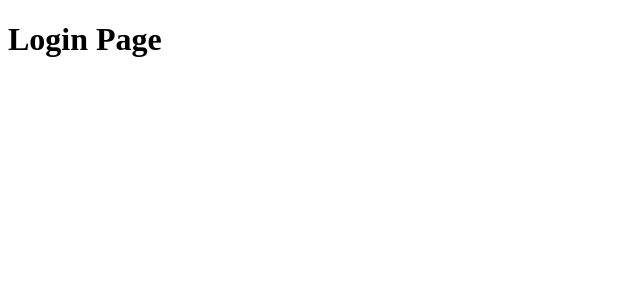
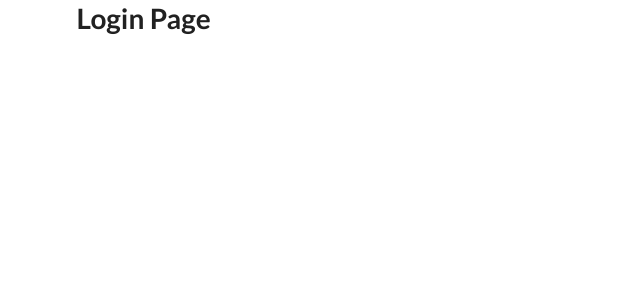
Before and after one commit to cocogueva/bookworm, a React (Create React App) app: page /login in a window 1280 px wide. Shown: the top 300 px of the page, without its empty margins (0-640 px from the left). Built offline with nearby package versions, Linux system fonts and the light colour scheme.

Commit message:
semantic ui setup

```diff
--- a/package.json
+++ b/package.json
@@ -7,7 +7,9 @@
     "react-dom": "^16.4.2",
     "react-router": "^4.3.1",
     "react-router-dom": "^4.3.1",
-    "react-scripts": "1.1.5"
+    "react-scripts": "1.1.5",
+    "semantic-ui-css": "^2.3.3",
+    "semantic-ui-react": "^0.82.3"
   },
   "scripts": {
     "start": "react-scripts start",
--- a/src/App.js
+++ b/src/App.js
@@ -4,7 +4,7 @@ import HomePage from "./components/pages/HomePage";
 import LoginPage from "./components/pages/LoginPage";
 
 const App = () => (
-  <div>
+  <div className="ui container">
     <Route path="/" exact component={HomePage} />
     <Route path="/login" exact component={LoginPage} />
   </div>
--- a/src/index.js
+++ b/src/index.js
@@ -3,6 +3,7 @@ import ReactDOM from "react-dom";
 import { BrowserRouter } from "react-router-dom";
 import App from "./App";
 import registerServiceWorker from "./registerServiceWorker";
+import "../node_modules/semantic-ui-css/semantic.min.css";
 
 ReactDOM.render(
   <BrowserRouter>
```
Also changed, not shown: 1 other file (tests, documents, lock files or other folders).
